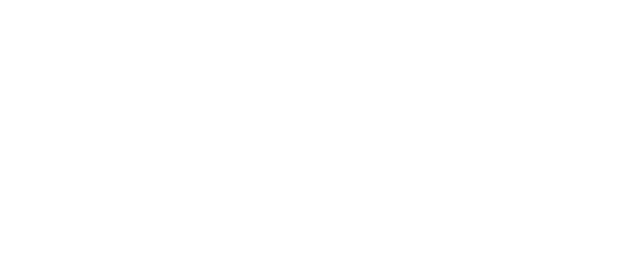
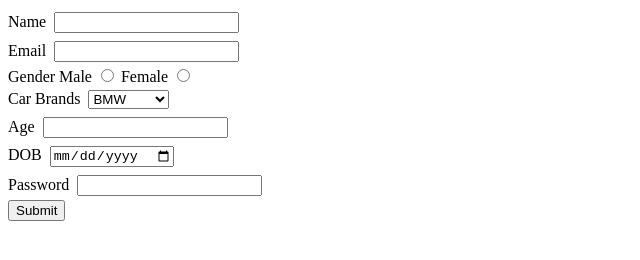
Before and after one commit to acciojob/signup-form-car-saikumarmolleti, a website: page main.html in a window 1280 px wide. Shown: the whole page, without its empty margins (0-640 px from the left). Drawn offline with Linux system fonts and the light colour scheme.

Commit message:
version added

```diff
--- a/main.html
+++ b/main.html
@@ -5,8 +5,57 @@
 <head>
 	<link rel="stylesheet" href="styles.css">
 </head>
+<!--
+Name*,
+Email*
+Gender* (radio buttons),
+Car Brands (options : [BMW, Audi, Mercedez])
+Age*
+DOB*
+Password*
+submit button.
+Kindly follow all the instructions mentioned below so that your code passes all the test cases
 
+Instructions:
+
+* are required fields,
+Use method attribute value that you should use in this case for the form!
+The respective input elements for the mentioned fields should have ids #name, #email, #password, #cars, #age, #dob. For example, The element for selecting car brand should have id #cars
+The radio buttons for gender should have name attribute as gender.
+All input elements must also have corresponding labels with for attribute set to id's of element they belong. For example, the label for input of name will be <label for="name"> Name</label>
+ -->
 <body>
+	<form method="post">
+		<label for="name">Name</label>
+		<input type="text" name="name" id="name" required>
+		<br>
+		<label for="email">Email</label>
+		<input type="email" name="email" id="email" required>
+		<br>
+		<label for="gender">Gender</label>
+		<lable>Male</lable>
+		<input type="radio" name="gender" id="gender" required >
+		<label>Female</label>
+		<input type="radio" name="gender" id="gender" required>
+		<br>
+		<label for="cars">Car Brands</label>
+		<select id="cars" name="cars" >
+			<option selected>BMW</option>
+			<option>Audi</option>
+			<option>Mercedez</option>
+		</select>
+		<br>
+		<label for="age">Age</label>
+		<input type="number" name="age" id="age" required>
+		<br>
+		<label for="dob">DOB</label>
+		<input type="date" name="dob" id="dob" required>
+		<br>
+		<label for="password">Password</label>
+		<input type="password" name="password" id="password" required>
+		<br>
+		<button type="submit" >Submit</button>
+	</form>
 	<!-- the entire body must be written by student -->
     <script type="text/javascript" src="./script.js">
 </script>
--- a/styles.css
+++ b/styles.css
@@ -1,2 +1,19 @@
-
+#name{
+    margin: 4px;
+}
+#email{
+    margin: 4px;
+}
+#age{
+    margin: 4px;
+}
+#password{
+    margin: 4px;
+}
+#dob{
+    margin: 4px;
+}
+#cars{
+    margin: 4px;
+}
 /* Your CSS Code here. */
```
